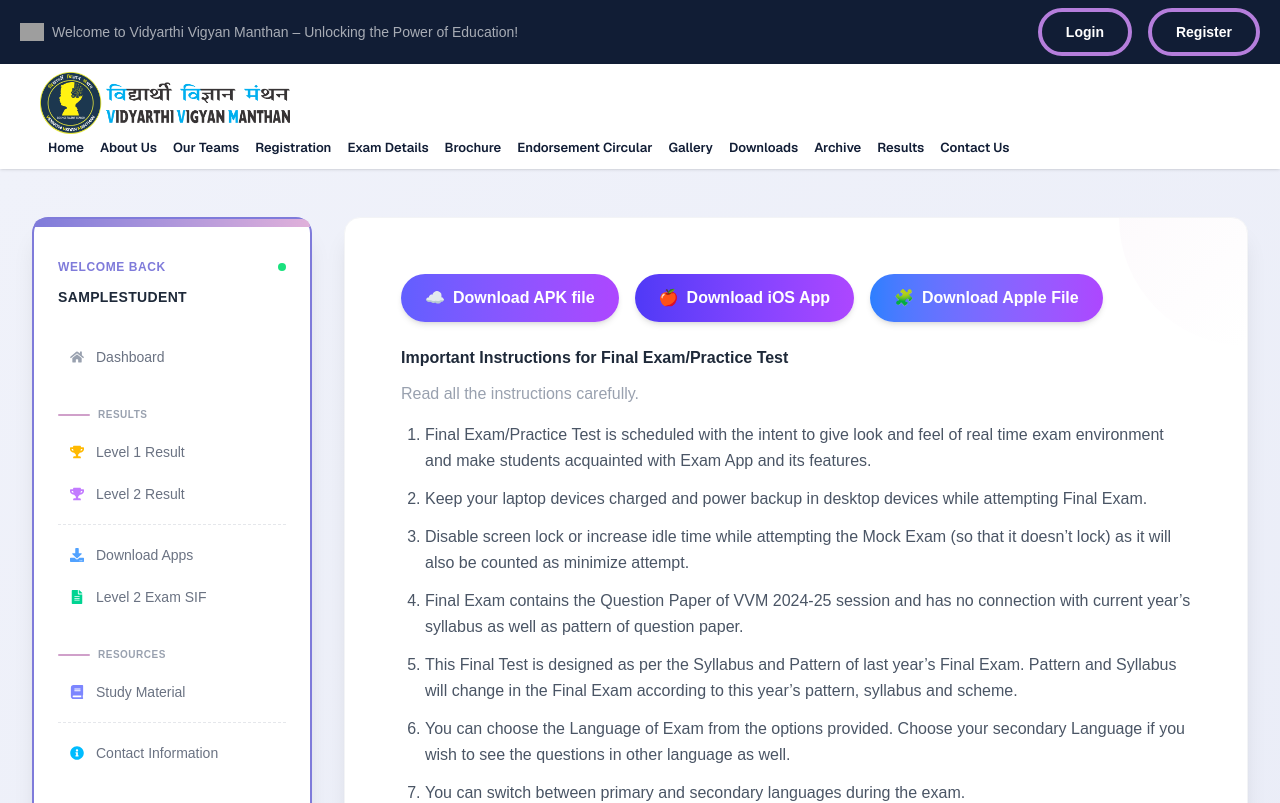
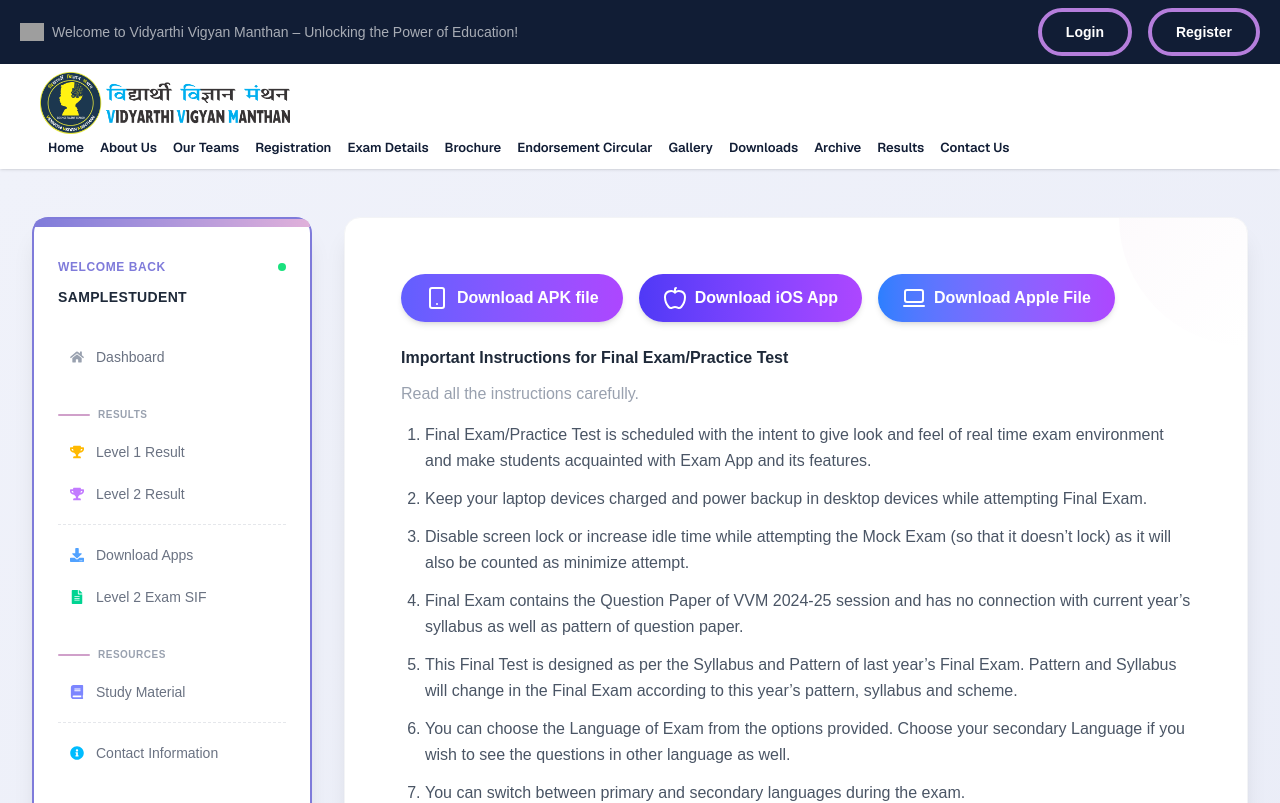
Before and after one commit to SiddharthShingne/VVM-SastraPratibhaContest, a Next.js app: page /studentDashboard/download-app/Mobile-app-instruction in a window 1280 px wide. Shown: the top 803 px of the page. Built offline with nearby package versions, Linux system fonts and the light colour scheme; sample sign-in values are in the browser's storage; grey boxes are pictures that could not be loaded.

Commit message:
ok iconsets

```diff
--- a/src/app/studentDashboard/download-app/Mobile-app-instruction/page.tsx
+++ b/src/app/studentDashboard/download-app/Mobile-app-instruction/page.tsx
@@ -1,3 +1,5 @@
+import { Apple , Smartphone, LaptopMinimal } from 'lucide-react';
+
 export default function MobileAppInstruction() {
     return (
                 <div className="w-full max-w-6xl mx-auto p-6">
@@ -6,17 +8,17 @@
       <div className="flex flex-wrap gap-4 mb-6">
 
         <button className="flex items-center gap-2 px-6 py-3 rounded-full text-white font-semibold bg-gradient-to-r from-indigo-500 to-purple-500 shadow-md hover:scale-105 transition">
-          <span>☁️</span>
+          <span><Smartphone /></span>
           Download APK file
         </button>
 
         <button className="flex items-center gap-2 px-6 py-3 rounded-full text-white font-semibold bg-gradient-to-r from-indigo-600 to-purple-500 shadow-md hover:scale-105 transition">
-          <span>🍎</span>
+          <span><Apple /></span>
           Download iOS App
         </button>
 
         <button className="flex items-center gap-2 px-6 py-3 rounded-full text-white font-semibold bg-gradient-to-r from-blue-500 to-purple-500 shadow-md hover:scale-105 transition">
-          <span>🧩</span>
+          <span><LaptopMinimal  /></span>
           Download Apple File
         </button>
 
```
